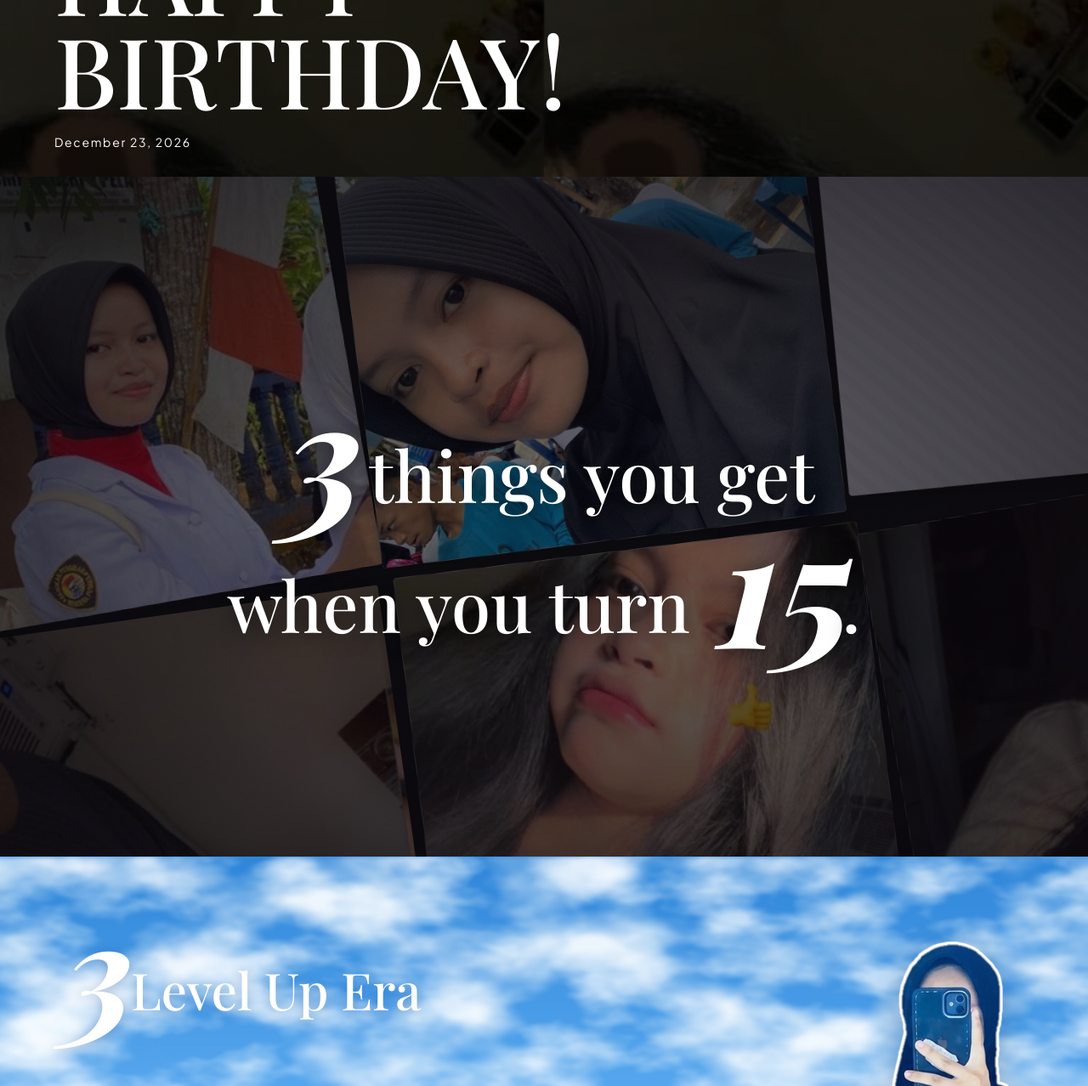
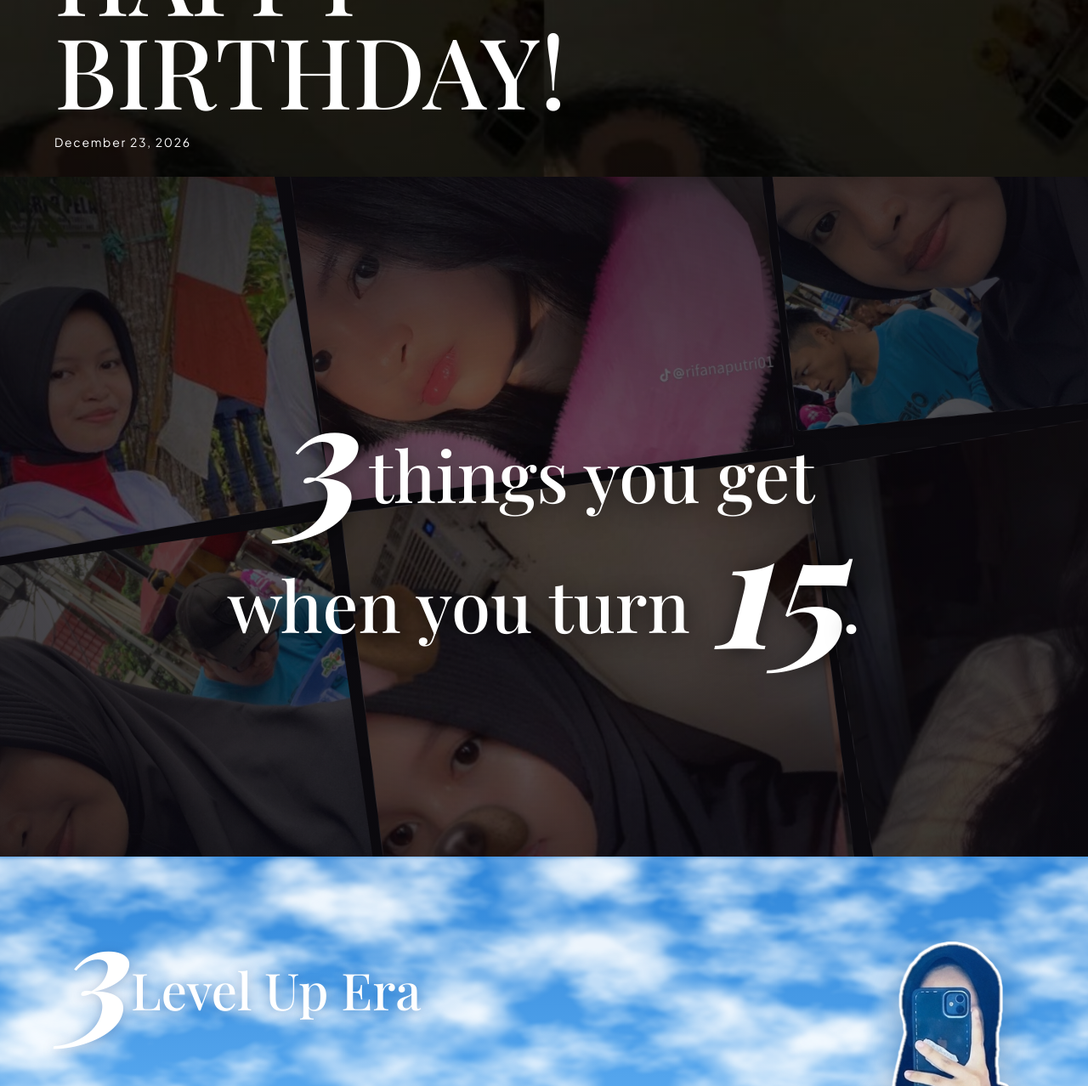
Before and after one commit to auparncvv/ulang-tahun-rifana, a plain HTML site: page index.html in a window 1280 px wide. Shown: the part 592-1870 px from the top of the page at 85% size. Drawn offline with nearby package versions, Linux system fonts and the light colour scheme; a web font is replaced by a local one.

Commit message:
Dinding foto: 7 foto tanpa kotak kosong, tambah foto teddy (crop) dengan cadangan foto-08

```diff
--- a/index.html
+++ b/index.html
@@ -39,24 +39,25 @@ html.js .rv.show{opacity:1;translate:none;scale:none;rotate:none}
 #hero .age{position:absolute;right:clamp(16px,5vw,64px);top:50%;transform:translateY(-50%);z-index:2;font-size:clamp(64px,16vw,200px);line-height:1}
 /* 2 GRID (dinding foto miring) */
 #grid{background:#111;padding:0;height:100vh;height:100svh;display:flex;align-items:center;justify-content:center;color:#fff;text-align:center}
-#grid .wall{position:absolute;display:grid;gap:14px;transform-origin:center;will-change:transform;
+#grid .wall{position:absolute;display:grid;gap:14px;grid-auto-flow:dense;transform-origin:center;will-change:transform;
   /* HP / tablet: 2 kolom x 4 baris, bergeser turun sendiri */
-  width:150%;height:190%;left:-25%;top:-45%;grid-template-columns:repeat(2,1fr);grid-template-rows:repeat(4,1fr);
-  transform:rotate(-8deg) translateY(-12%);animation:driftY 28s ease-in-out infinite alternate}
-#grid .wall .ph.wide{grid-column:span 2}
+  width:150%;height:150%;left:-25%;top:-25%;grid-template-columns:repeat(2,1fr);grid-template-rows:repeat(4,1fr);
+  transform:rotate(-8deg) translateY(-10%);animation:driftY 28s ease-in-out infinite alternate}
+#grid .wall .wide{grid-column:span 2}
 #grid .wall .ph{border-radius:4px;font-size:11px;box-shadow:0 8px 22px rgba(0,0,0,.45);transform:rotate(var(--r,0deg));overflow:hidden}
-#grid .wall .ph img{width:100%;height:100%;object-fit:cover}
+#grid .wall .ph img{width:100%;height:100%;object-fit:cover;object-position:var(--op,50% 50%)}
+@media(min-width:900px){#grid .wall .ph img{object-position:var(--opd,var(--op,50% 50%))}}
 #grid .wall .ph:nth-child(3n){--r:2.5deg}
 #grid .wall .ph:nth-child(3n+1){--r:-2deg}
 #grid .wall .ph:nth-child(4n+2){--r:1deg}
 #grid::after{content:"";position:absolute;inset:0;background:radial-gradient(ellipse at center,rgba(10,8,14,.55),rgba(10,8,14,.85))}
 @media(min-width:900px){
   /* DESKTOP: 4 kolom x 2 baris, bergeser ke samping sendiri */
-  #grid .wall{width:175%;height:150%;left:-12%;top:-25%;grid-template-columns:repeat(4,1fr);grid-template-rows:repeat(2,1fr);
-    transform:rotate(-8deg) translateX(3%);animation:driftX 32s ease-in-out infinite alternate}
+  #grid .wall{width:175%;height:150%;left:-15%;top:-35%;grid-template-columns:repeat(4,1fr);grid-template-rows:repeat(2,1fr);
+    transform:rotate(-8deg) translateX(2%);animation:driftX 32s ease-in-out infinite alternate}
 }
-@keyframes driftY{to{transform:rotate(-8deg) translateY(12%)}}
-@keyframes driftX{to{transform:rotate(-8deg) translateX(-20%)}}
+@keyframes driftY{to{transform:rotate(-8deg) translateY(10%)}}
+@keyframes driftX{to{transform:rotate(-8deg) translateX(-22%)}}
 @media(prefers-reduced-motion:reduce){#grid .wall{animation:none}}
 #grid h2{position:relative;z-index:2;font:500 clamp(34px,6.5vw,84px)/1.15 var(--serif);padding:0 20px;text-shadow:0 2px 24px rgba(0,0,0,.6)}
 #grid h2 .it{font-size:2.3em;line-height:.8;vertical-align:-.1em}
@@ -136,13 +137,21 @@ html.js .rv.show{opacity:1;translate:none;scale:none;rotate:none}
 <section id="grid">
   <!-- Dinding foto (7 foto): HP = bergeser ke bawah sendiri, desktop = bergeser ke samping sendiri. Mau tambah foto? salin satu <div class="ph">…</div> (jumlah kotak sebaiknya genap, kotak "wide" menghitung 2) -->
   <div class="wall rv zoom" style="--d:.25s">
-    <!-- FOTO 1: ganti isi div ini / ganti nama file di src --><div class="ph"><img src="foto/foto-17.jpg" alt="" onerror="this.style.display='none'" loading="lazy" style="object-position:50% 38%"></div>
-    <!-- FOTO 2: ganti isi div ini / ganti nama file di src --><div class="ph"><img src="foto/foto-18.jpg" alt="" onerror="this.style.display='none'" loading="lazy" style="object-position:25% 55%"></div>
-    <!-- FOTO 3: ganti isi div ini / ganti nama file di src --><div class="ph"><img src="foto/foto-8.jpg" alt="" onerror="this.style.display='none'" loading="lazy" style="object-position:50% 40%"></div>
-    <!-- FOTO 4: ganti isi div ini / ganti nama file di src --><div class="ph"><img src="foto/foto-19.jpg" alt="" onerror="this.style.display='none'" loading="lazy" style="object-position:25% 55%"></div>
-    <!-- FOTO 5: ganti isi div ini / ganti nama file di src --><div class="ph"><img src="foto/foto-20.jpg" alt="" onerror="this.style.display='none'" loading="lazy" style="object-position:30% 32%"></div>
-    <!-- FOTO 6: ganti isi div ini / ganti nama file di src --><div class="ph"><img src="foto/foto-05.jpg" alt="" onerror="this.style.display='none'" loading="lazy" style="object-position:30% center"></div>
-    <!-- FOTO 7 (kotak lebar, cocok untuk foto landscape) --><div class="ph wide"><img src="foto/foto-04.jpg" alt="" loading="lazy" style="object-position:30% center"></div>
+    <!-- FOTO 1: ganti nama file di src untuk menukar foto -->
+    <div class="ph"><img src="foto/foto-17.jpg" alt="" onerror="this.style.display='none'" loading="lazy" style="--op:50% 38%;--opd:50% 30%"></div>
+    <!-- FOTO 2: foto-21.jpg = foto teddy hasil crop; kalau belum diupload otomatis pakai foto-08.jpg -->
+    <div class="ph"><img src="foto/foto-21.jpg" alt="" onerror="this.onerror=null;this.src='foto/foto-08.jpg'" loading="lazy" style="--op:20% 66%;--opd:20% 60%"></div>
+    <!-- FOTO 3: ganti nama file di src untuk menukar foto -->
+    <div class="ph"><img src="foto/foto-18.jpg" alt="" onerror="this.style.display='none'" loading="lazy" style="--op:25% 55%;--opd:25% 70%"></div>
+    <!-- FOTO 4: ganti nama file di src untuk menukar foto -->
+    <div class="ph"><img src="foto/foto-05.jpg" alt="" onerror="this.style.display='none'" loading="lazy" style="--op:30% center"></div>
+    <!-- FOTO 5: ganti nama file di src untuk menukar foto -->
+    <div class="ph"><img src="foto/foto-19.jpg" alt="" onerror="this.style.display='none'" loading="lazy" style="--op:25% 55%;--opd:25% 100%"></div>
+    <!-- FOTO 6: ganti nama file di src untuk menukar foto -->
+    <div class="ph"><img src="foto/foto-20.jpg" alt="" onerror="this.style.display='none'" loading="lazy" style="--op:30% 32%;--opd:30% 40%"></div>
+    <!-- FOTO 7: ganti nama file di src untuk menukar foto -->
+    <div class="ph wide"><img src="foto/foto-04.jpg" alt="" onerror="this.style.display='none'" loading="lazy" style="--op:30% 35%"></div>
+    <!-- Tambah foto? Salin 1 baris <div class="ph">...</div> di atas. Kotak ber-class "wide" = foto lebar (2 kolom). Susunan ini pas untuk 7 foto; kalau jumlahnya diubah, kotak bisa menyisakan lubang -->
   </div>
   <h2 class="rv up" style="--d:.1s">
     <span class="it">3</span> things you get<br>when you turn <span class="it">15</span>.
```
